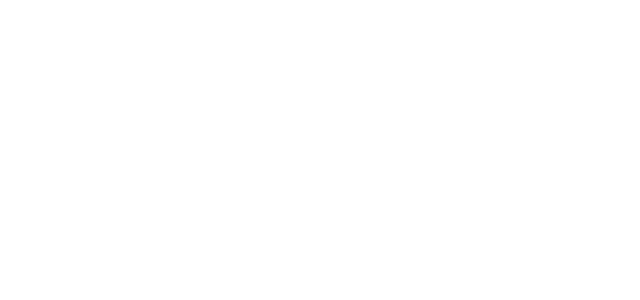
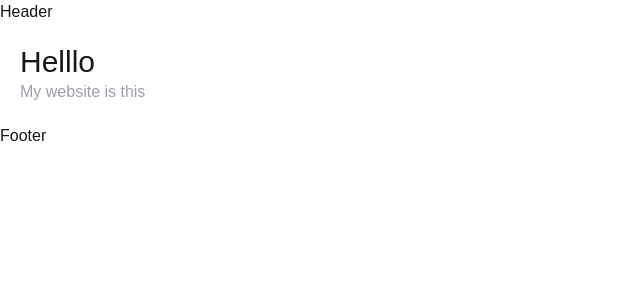
Before and after one commit to MartinJokl/next-posts, a Next.js app: page / in a window 1280 px wide. Shown: the top 300 px of the page, without its empty margins (0-640 px from the left). Built offline with nearby package versions, Linux system fonts and the light colour scheme.

Commit message:
So stuff

```diff
--- a/src/app/globals.css
+++ b/src/app/globals.css
@@ -3,6 +3,13 @@
 :root {
   --background: hsl(0, 0%, 100%);
   --foreground: hsl(0, 0%, 9%);
+}
+
+@theme inline {
+  --color-background: var(--background);
+  --color-foreground: var(--foreground);
+  --font-sans: var(--font-geist-sans);
+  --font-mono: var(--font-geist-mono);
 }
 
 @media (prefers-color-scheme: dark) {
--- a/src/app/layout.tsx
+++ b/src/app/layout.tsx
@@ -27,7 +27,11 @@
       lang="en"
       className={`${geistSans.variable} ${geistMono.variable} h-full antialiased`}
     >
-      <body className="min-h-full flex flex-col">{children}</body>
+      <body className="min-h-full flex flex-col">
+        <header>Header</header>
+        {children}
+        <footer>Footer</footer>
+      </body>
     </html>
   );
 }
--- a/src/app/page.tsx
+++ b/src/app/page.tsx
@@ -1,8 +1,9 @@
 
 export default function Home() {
   return (
-    <div>
-
+    <div className="m-5">
+      <h1 className="text-3xl">Helllo</h1>
+      <p className="text-zinc-400">My website is this</p>
     </div>
   );
 }
--- /dev/null
+++ b/src/app/posts/page.tsx
@@ -0,0 +1,9 @@
+
+export default function Home() {
+  return (
+    <div className="m-5">
+      <h1 className="text-3xl font-bold mb-4">Post</h1>
+      <p className="text-zinc-400">yes</p>
+    </div>
+  );
+}
```
